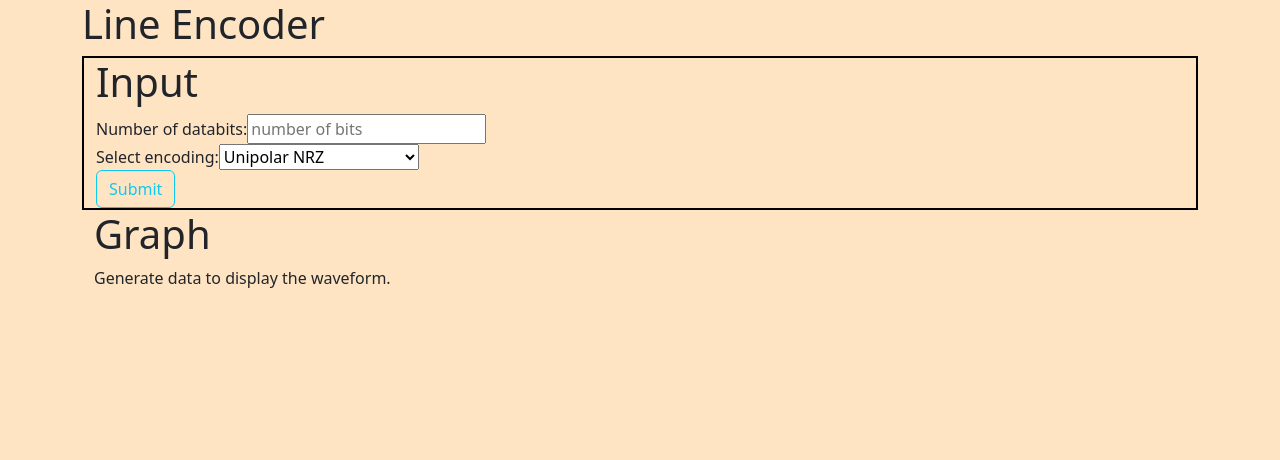
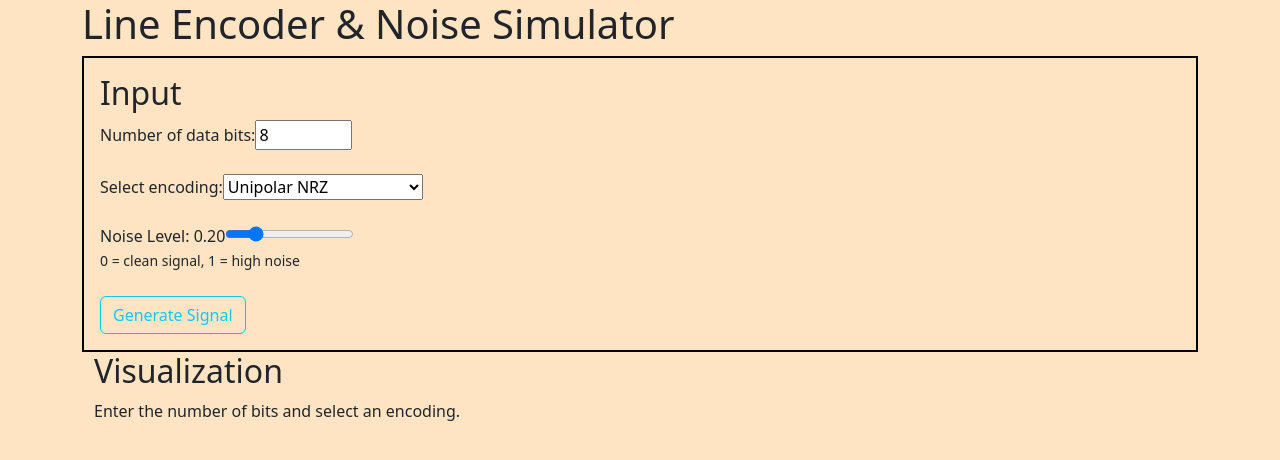
Before and after one commit to krishhq/line-encoder, a React (Vite) app: page / in a window 1280 px wide. Shown: the top 460 px of the page. Built offline with nearby package versions, Linux system fonts and the light colour scheme.

Commit message:
noise added, checked synchronization

```diff
--- /dev/null
+++ b/src/logic/noise.js
@@ -0,0 +1,24 @@
+function addAWGN(signal, noiseLevel = 0.2) {
+  if (!Array.isArray(signal) || signal.length === 0) {
+    return [];
+  }
+
+  return signal.map((sample) => {
+    // Box–Muller transform generates standard Gaussian noise.
+    let u1 = 0;
+    let u2 = 0;
+
+    while (u1 === 0) {
+      u1 = Math.random();
+    }
+
+    u2 = Math.random();
+
+    const gaussianNoise =
+      Math.sqrt(-2 * Math.log(u1)) * Math.cos(2 * Math.PI * u2);
+
+    return sample + gaussianNoise * noiseLevel;
+  });
+}
+
+export { addAWGN };
--- a/src/ui/Graph.jsx
+++ b/src/ui/Graph.jsx
@@ -1,226 +1,3 @@
-// import {
-//   Chart as ChartJS,
-//   CategoryScale,
-//   LinearScale,
-//   PointElement,
-//   LineElement,
-//   Tooltip,
-//   Legend,
-// } from "chart.js";
-
-// import { Line } from "react-chartjs-2";
-
-// ChartJS.register(
-//   CategoryScale,
-//   LinearScale,
-//   PointElement,
-//   LineElement,
-//   Tooltip,
-//   Legend
-// );
-
-// function Graph({ info, graphData }) {
-//   const { time, graphSignal, clock } = graphData;
-
-//   const data = {
-//     labels: time,
-
-//     datasets: [
-//       {
-//         label: `${info.encoding} Signal`,
-//         data: graphSignal,
-//         stepped: true,
-//         pointRadius: 0,
-//         borderWidth: 2,
-//       },
-//       {
-//         label: "Clock",
-//         data: clock,
-//         stepped: true,
-//         pointRadius: 1,
-//         borderWidth: 2,
-//       },
-//     ],
-//   };
-
-//   const options = {
-//     responsive: true,
-
-//     scales: {
-//       x: {
-//         title: {
-//           display: true,
-//           text: "Time",
-//         },
-//       },
-
-//       y: {
-//         title: {
-//           display: true,
-//           text: "Amplitude",
-//         },
-//         ticks: {
-//           stepSize: 1,
-//         },
-//       },
-//     },
-
-//     plugins: {
-//       legend: {
-//         display: true,
-//       },
-//     },
-//   };
-
-//   return (
-//     <div className="container">
-//       <h1>Graph</h1>
-
-//       {time.length > 0 && graphSignal.length > 0 ? (
-//         <Line data={data} options={options} />
-//       ) : (
-//         <p>Generate data to display the waveform.</p>
-//       )}
-//     </div>
-//   );
-// }
-
-// export default Graph;
-
-// import { useEffect, useState } from "react";
-
-// import {
-//   Chart as ChartJS,
-//   CategoryScale,
-//   LinearScale,
-//   PointElement,
-//   LineElement,
-//   Tooltip,
-//   Legend,
-// } from "chart.js";
-
-// import { Line } from "react-chartjs-2";
-
-// ChartJS.register(
-//   CategoryScale,
-//   LinearScale,
-//   PointElement,
-//   LineElement,
-//   Tooltip,
-//   Legend,
-// );
-
-// function Graph({ info, graphData }) {
-//   const { time, graphSignal, clock } = graphData;
-
-//   const [visiblePoints, setVisiblePoints] = useState(0);
-
-//   useEffect(() => {
-//     if (!time.length) {
-//       setVisiblePoints(0);
-//       return;
-//     }
-
-//     setVisiblePoints(0);
-
-//     let currentPoint = 0;
-
-//     const interval = setInterval(() => {
-//       currentPoint++;
-
-//       setVisiblePoints(currentPoint);
-
-//       if (currentPoint >= time.length) {
-//         clearInterval(interval);
-//       }
-//     }, 300);
-
-//     return () => clearInterval(interval);
-//   }, [time, graphSignal]);
-
-//   const visibleTime = time.slice(0, visiblePoints);
-//   const visibleSignal = graphSignal.slice(0, visiblePoints);
-//   const visibleClock = clock.slice(0, visiblePoints);
-
-//   const chartData = {
-//     labels: visibleTime,
-
-//     datasets: [
-//       {
-//         label: `${info.encoding} Signal`,
-//         data: visibleSignal,
-
-//         stepped: true,
-//         pointRadius: 0,
-//         borderWidth: 3,
-//         borderColor: "black",
-//         backgroundColor: "black",
-//         fill: false,
-//       },
-
-//       {
-//         label: "Clock",
-//         data: visibleClock,
-
-//         stepped: true,
-//         pointRadius: 0,
-//         borderWidth: 2,
-//         borderColor: "red",
-//         backgroundColor: "red",
-//         fill: false,
-//       },
-//     ],
-//   };
-
-//   const options = {
-//     responsive: true,
-
-//     animation: {
-//       duration: 50,
-//     },
-
-//     scales: {
-//       x: {
-//         title: {
-//           display: true,
-//           text: "Time",
-//         },
-//       },
-
-//       y: {
-//         title: {
-//           display: true,
-//           text: "Amplitude",
-//         },
-
-//         ticks: {
-//           stepSize: 1,
-//         },
-//       },
-//     },
-
-//     plugins: {
-//       legend: {
-//         display: true,
-//       },
-//     },
-//   };
-
-//   return (
-//     <div className="container">
-//       <h1>Graph</h1>
-
-//       {visiblePoints > 0 ? (
-//         <Line data={chartData} options={options} />
-//       ) : (
-//         <p>Generate data to display the waveform.</p>
-//       )}
-//     </div>
-//   );
-// }
-
-// export default Graph;
-
 import { useEffect, useState } from "react";
 
 import {
@@ -241,17 +18,16 @@ ChartJS.register(
   PointElement,
   LineElement,
   Tooltip,
-  Legend
+  Legend,
 );
 
 function Graph({ info, graphData }) {
-  const { bits, time, graphSignal, clock } = graphData;
+  const { bits, time, clock, graphSignal, noisySignal } = graphData;
 
   const [visiblePoints, setVisiblePoints] = useState(0);
 
-  // Animate waveform from left to right
   useEffect(() => {
-    if (!time.length) {
+    if (time.length === 0) {
       setVisiblePoints(0);
       return;
     }
@@ -271,58 +47,35 @@ function Graph({ info, graphData }) {
     }, 120);
 
     return () => clearInterval(interval);
-  }, [time, graphSignal]);
+  }, [time, graphSignal, noisySignal]);
 
-  // Visible data according to animation
   const visibleTime = time.slice(0, visiblePoints);
+  const visibleClock = clock.slice(0, visiblePoints);
   const visibleSignal = graphSignal.slice(0, visiblePoints);
-  const visibleClock = clock.slice(0, visiblePoints);
+  const visibleNoisySignal = noisySignal.slice(0, visiblePoints);
 
-  /*
-   * Each bit occupies 2 graph positions.
-   * Therefore:
-   *
-   * point 0,1 → bit 0
-   * point 2,3 → bit 1
-   * point 4,5 → bit 2
-   * ...
-   */
+  const visibleBits = bits.slice(0, Math.ceil(visiblePoints / 2));
 
-  const visibleBits = bits.slice(
-    0,
-    Math.ceil(visiblePoints / 2)
-  );
-
-  // -----------------------------
-  // CLOCK GRAPH
-  // -----------------------------
-
-  const clockData = {
+  const createChartData = (label, values, color) => ({
     labels: visibleTime,
-
     datasets: [
       {
-        label: "Clock",
-        data: visibleClock,
-
+        label,
+        data: values,
         stepped: true,
-
         pointRadius: 0,
-        borderWidth: 3,
-
-        borderColor: "red",
-        backgroundColor: "red",
-
+        borderWidth: 2,
+        borderColor: color,
+        backgroundColor: color,
         fill: false,
       },
     ],
-  };
+  });
 
-  const clockOptions = {
+  const createOptions = (yTitle, fixedClock = false) => ({
     responsive: true,
-
+    maintainAspectRatio: true,
     animation: false,
-
     scales: {
       x: {
         title: {
@@ -330,149 +83,78 @@ function Graph({ info, graphData }) {
           text: "Time",
         },
       },
-
       y: {
-        min: 0,
-        max: 1,
-
+        ...(fixedClock ? { min: 0, max: 1 } : {}),
+        title: {
+          display: true,
+          text: yTitle,
+        },
         ticks: {
           stepSize: 1,
         },
-
-        title: {
-          display: true,
-          text: "Clock",
       },
     },
-    },
-
     plugins: {
       legend: {
         display: true,
       },
+    },
+  });
 
-      tooltip: {
-        enabled: true,
-      },
-    },
-  };
-
-  // -----------------------------
-  // ENCODED SIGNAL GRAPH
-  // -----------------------------
-
-  const signalData = {
-    labels: visibleTime,
-
-    datasets: [
-      {
-        label: `${info.encoding} Signal`,
-        data: visibleSignal,
-
-        stepped: true,
-
-        pointRadius: 0,
-        borderWidth: 3,
-
-        borderColor: "black",
-        backgroundColor: "black",
-
-        fill: false,
-      },
-    ],
-  };
-
-  const signalOptions = {
-    responsive: true,
-
-    animation: false,
-
-    scales: {
-      x: {
-        title: {
-          display: true,
-          text: "Time",
-        },
-      },
-
-      y: {
-        ticks: {
-          stepSize: 1,
-        },
-
-        title: {
-          display: true,
-          text: "Amplitude",
-        },
-      },
-    },
-
-    plugins: {
-      legend: {
-        display: true,
-      },
-
-      tooltip: {
-        enabled: true,
-      },
-    },
-  };
+  if (time.length === 0) {
+    return (
+      <div className="container">
+        <h2>Visualization</h2>
+        <p>Enter the number of bits and select an encoding.</p>
+      </div>
+    );
+  }
 
   return (
     <div className="container">
-      <h1>Graph</h1>
-
-      {visiblePoints > 0 ? (
-        <>
-          {/* DATA BITS */}
-
-          <div>
-            <h2>Data</h2>
+      <h2>Generated Data</h2>
 
       <div
         style={{
           display: "flex",
+          flexWrap: "wrap",
           gap: "12px",
           fontSize: "20px",
           fontWeight: "bold",
-                marginBottom: "20px",
+          marginBottom: "24px",
         }}
       >
         {visibleBits.map((bit, index) => (
-                <span key={index}>
+          <span
+            key={index}
+            style={{
+              padding: "6px 12px",
+              border: "1px solid #888",
+              borderRadius: "5px",
+            }}
+          >
             {bit}
           </span>
         ))}
       </div>
-          </div>
 
-          {/* CLOCK */}
+      <h2>Clock Signal</h2>
+      <Line
+        data={createChartData("Clock", visibleClock, "red")}
+        options={createOptions("Clock", true)}
+      />
 
-          <div>
-            <h2>Clock</h2>
+      <h2>Clean Encoded Signal: {info.encoding}</h2>
+      <Line
+        data={createChartData("Clean Signal", visibleSignal, "#087f8c")}
+        options={createOptions("Amplitude")}
+      />
 
+      <h2>Noisy Received Signal (AWGN)</h2>
       <Line
-              data={clockData}
-              options={clockOptions}
+        data={createChartData("Noisy Signal", visibleNoisySignal, "#d97706")}
+        options={createOptions("Amplitude")}
       />
-          </div>
-
-          <br />
-
-          {/* ENCODED SIGNAL */}
-
-          <div>
-            <h2>{info.encoding} Signal</h2>
-
-            <Line
-              data={signalData}
-              options={signalOptions}
-            />
-          </div>
-        </>
-      ) : (
-        <p>Generate data to display the waveform.</p>
-      )}
     </div>
   );
 }
--- a/src/ui/Hero.jsx
+++ b/src/ui/Hero.jsx
@@ -1,55 +1,18 @@
-// import { useEffect, useState } from "react";
-// import Graph from "./Graph.jsx";
-// import Input from "../ui/Input.jsx";
-// import {
-//   encodings,
-//   unipolar_NRZ,
-//   unipolar_RZ,
-//   polar_NRZ_L,
-//   polar_NRZ_I,
-//   polar_RZ,
-//   manchester,
-//   differential_manchester,
-//   ami,
-//   pseudoternary,
-//   mlt_3,
-//   b8zs,
-//   hdb3,
-// } from "../logic/encoding_algos.js";
-
-// function Hero() {
-//   let [info, setInfo] = useState({
-//     databits: "",
-//     encoding: "",
-//   });
-//   let updateInfo = (newInfo) => {
-//     setInfo(newInfo);
-//   };
-//   console.log("hero section", info);
-//   return (
-//     <div>
-//       <div className="container">
-//         <h1>Line Encoder</h1>
-//       </div>
-//       <div className="container">
-//         <Input updateInfo={updateInfo} />
-//         <Graph info={info} />
-//       </div>
-//     </div>
-//   );
-// }
-
-// export default Hero;
 import { useState } from "react";
 import Graph from "./Graph.jsx";
-import Input from "../ui/Input.jsx";
+import Input from "./Input.jsx";
+
 import { data, clock, time, sampleSizeArr } from "../logic/input.js";
+
 import { encode, prepSignal } from "../logic/output.js";
+
+import { addAWGN } from "../logic/noise.js";
 
 function Hero() {
   const [info, setInfo] = useState({
     databits: "",
     encoding: "",
+    noiseLevel: 0.2,
   });
 
   const [graphData, setGraphData] = useState({
@@ -58,16 +21,26 @@ function Hero() {
     time: [],
     signal: [],
     graphSignal: [],
+    noisySignal: [],
   });
 
   const updateInfo = (newInfo) => {
-    setInfo(newInfo);
+    const k = Number(newInfo.databits);
+    const noiseLevel = Number(newInfo.noiseLevel);
+
+    if (!Number.isInteger(k) || k < 1) {
+      console.error("Enter a valid positive number of bits.");
+      return;
+    }
 
     const sampleInfo = sampleSizeArr.find(
       (item) => item.type === newInfo.encoding,
     );
 
-    const k = Number(newInfo.databits);
+    if (!sampleInfo) {
+      console.error("Sample size not found for encoding:", newInfo.encoding);
+      return;
+    }
 
     const bits = data(k);
     const clockArr = clock(k);
@@ -77,26 +50,41 @@ function Hero() {
 
     const graphSignal = prepSignal(signal, sampleInfo.sample);
 
+    const noisySignal = addAWGN(graphSignal, noiseLevel);
+
+    setInfo(newInfo);
+
+    console.table({
+      encoding: newInfo.encoding,
+      inputBits: bits.length,
+      clockLength: clockArr.length,
+      timeLength: timeArr.length,
+      cleanSignalLength: graphSignal.length,
+      noisySignalLength: noisySignal.length,
+      timeMatchesClock: timeArr.length === clockArr.length,
+      timeMatchesClean: timeArr.length === graphSignal.length,
+      timeMatchesNoisy: timeArr.length === noisySignal.length,
+    });
+
     setGraphData({
       bits,
       clock: clockArr,
       time: timeArr,
       signal,
       graphSignal,
+      noisySignal,
     });
   };
-
-  console.log("hero section", info);
-  console.log("graph data", graphData);
 
   return (
     <div>
       <div className="container">
-        <h1>Line Encoder</h1>
+        <h1>Line Encoder & Noise Simulator</h1>
       </div>
 
       <div className="container">
         <Input updateInfo={updateInfo} />
+
         <Graph info={info} graphData={graphData} />
       </div>
     </div>
--- a/src/ui/Input.jsx
+++ b/src/ui/Input.jsx
@@ -1,39 +1,53 @@
-import { useState, useEffect } from "react";
+import { useState } from "react";
 
 function Input({ updateInfo }) {
-  let [formData, setFormData] = useState({
-    databits: "",
-    encoding: "",
+  const [formData, setFormData] = useState({
+    databits: "8",
+    encoding: "unipolar_NRZ",
+    noiseLevel: "0.2",
   });
+
+  const handleInputChange = (e) => {
+    setFormData((current) => ({
+      ...current,
+      [e.target.name]: e.target.value,
+    }));
+  };
+
   const handleSubmit = (e) => {
     e.preventDefault();
-    console.log(formData);
     updateInfo(formData);
   };
-  const handleInputChange = (e) => {
-    setFormData((currData) => {
-      return { ...currData, [e.target.name]: e.target.value };
-    });
-  };
+
   return (
-    <div className="container" style={{border:"2px solid black"}}>
-      <h1>Input</h1>
-      <form onSubmit={handleSubmit} className="form">
-        <label htmlFor="databits">Number of databits:</label>
+    <div
+      className="container"
+      style={{ border: "2px solid black", padding: "16px" }}
+    >
+      <h2>Input</h2>
+
+      <form onSubmit={handleSubmit}>
+        <label htmlFor="databits">Number of data bits:</label>
+
         <input
           id="databits"
           name="databits"
           type="number"
-          placeholder="number of bits"
+          min="1"
+          max="128"
           value={formData.databits}
           onChange={handleInputChange}
           required
         />
+
         <br />
+        <br />
+
         <label htmlFor="encoding">Select encoding:</label>
+
         <select
+          id="encoding"
           name="encoding"
-          id="encoding"
           value={formData.encoding}
           onChange={handleInputChange}
           required
@@ -48,12 +62,39 @@ function Input({ updateInfo }) {
             Differential Manchester
           </option>
           <option value="ami">AMI</option>
+          <option value="pseudoternary">Pseudoternary</option>
           <option value="mlt_3">MLT-3</option>
-          <option value="pseudoternary">Pseudoternary</option>
+          <option value="b8zs">B8ZS</option>
+          <option value="hdb3">HDB3</option>
         </select>
+
         <br />
+        <br />
+
+        <label htmlFor="noiseLevel">
+          Noise Level: {Number(formData.noiseLevel).toFixed(2)}
+        </label>
+
+        <input
+          id="noiseLevel"
+          name="noiseLevel"
+          type="range"
+          min="0"
+          max="1"
+          step="0.05"
+          value={formData.noiseLevel}
+          onChange={handleInputChange}
+        />
+
+        <br />
+
+        <small>0 = clean signal, 1 = high noise</small>
+
+        <br />
+        <br />
+
         <button type="submit" className="btn btn-outline-info">
-          Submit
+          Generate Signal
         </button>
       </form>
     </div>
```
Lines whose indentation alone changed are shown as unchanged.
